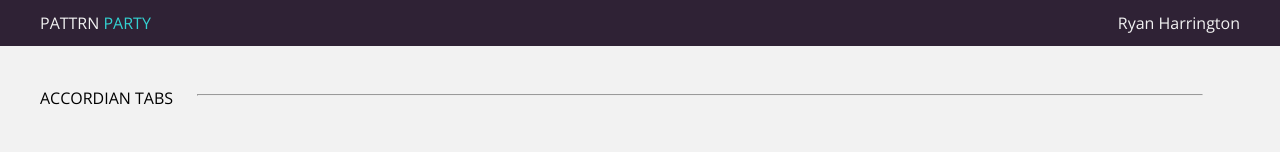
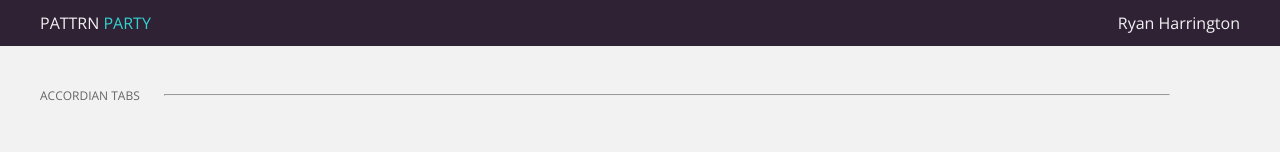
Before and after one commit to RyanH5/Pattrn-Party, a plain HTML site: page index.html in a window 1280 px wide. Shown: the top 152 px of the page. Drawn offline with nearby package versions, Linux system fonts and the light colour scheme.

Commit message:
Style accordian tabs title and line

```diff
--- a/styles.css
+++ b/styles.css
@@ -40,12 +40,15 @@ body {
 
 .main--accordian-title {
   display: inline-block;
+  font-size: 12px;
+  color: #666666;
 }
 
 .main--accordian-line {
   width: calc(92% - 100px);
   margin-left: 20px;
-  display: inline-block
+  display: inline-block;
+  vertical-align: sub;
 }
 
 .content--tabs {
```
